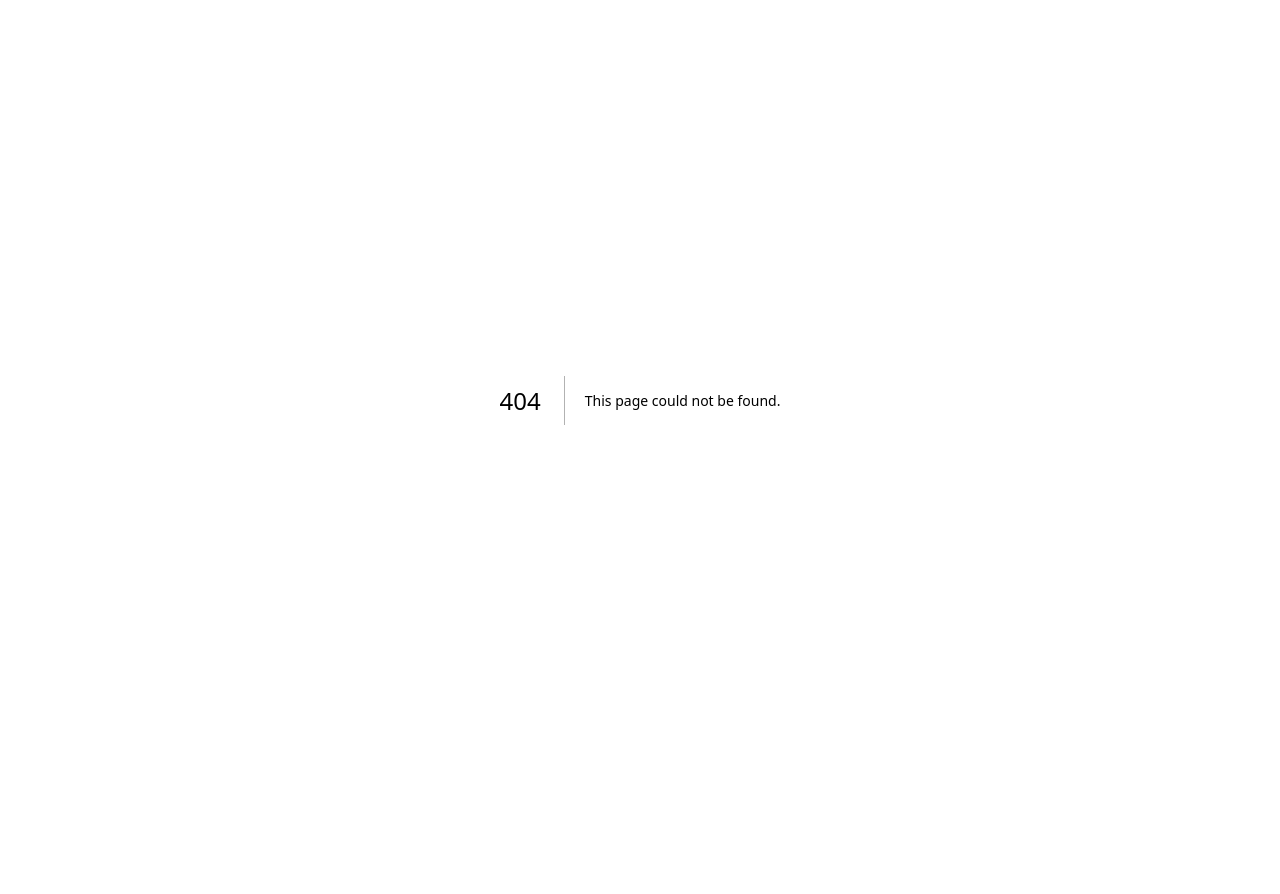
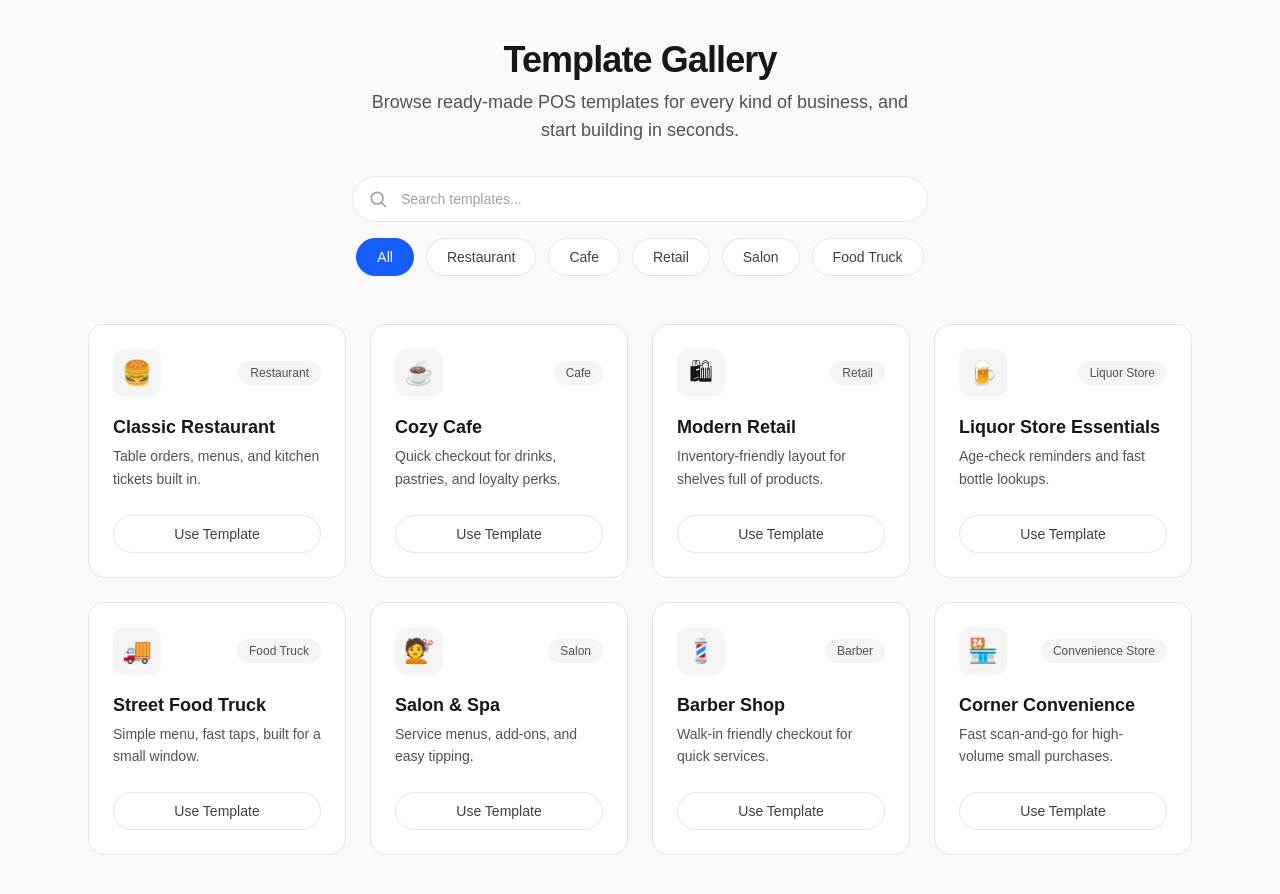
Before and after one commit to aasishjannuaj/pos-canvas, a Next.js app: page /templates in a window 1280 px wide. Before the commit this address had no page. Before the commit the page ends 800 px from the top, so only its background shows below. Built offline with nearby package versions, Linux system fonts and the light colour scheme.

Commit message:
Add template gallery page

```diff
--- /dev/null
+++ b/app/templates/page.tsx
@@ -0,0 +1,16 @@
+import PageContainer from "@/components/common/PageContainer";
+import TemplateGalleryHeader from "@/components/templates/TemplateGalleryHeader";
+import TemplateGrid from "@/components/templates/TemplateGrid";
+
+export default function TemplatesPage() {
+  return (
+    <main className="min-h-screen bg-neutral-50">
+      <PageContainer>
+        <div className="flex flex-col gap-12">
+          <TemplateGalleryHeader />
+          <TemplateGrid />
+        </div>
+      </PageContainer>
+    </main>
+  );
+}
--- /dev/null
+++ b/components/templates/TemplateGalleryCard.tsx
@@ -0,0 +1,43 @@
+type TemplateGalleryCardProps = {
+  icon: string;
+  name: string;
+  category: string;
+  description: string;
+};
+
+export default function TemplateGalleryCard({
+  icon,
+  name,
+  category,
+  description,
+}: TemplateGalleryCardProps) {
+  return (
+    <div className="group flex flex-col gap-4 rounded-2xl border border-neutral-200 bg-white p-6 transition-all hover:-translate-y-1 hover:shadow-lg hover:shadow-neutral-200/60">
+      <div className="flex items-center justify-between">
+        <div className="flex h-12 w-12 items-center justify-center rounded-xl bg-neutral-100 text-2xl transition-colors group-hover:bg-blue-600">
+          <span className="transition-transform group-hover:scale-110">
+            {icon}
+          </span>
+        </div>
+
+        <span className="rounded-full bg-neutral-100 px-3 py-1 text-xs font-medium text-neutral-600">
+          {category}
+        </span>
+      </div>
+
+      <div className="flex flex-col gap-1">
+        <h3 className="text-lg font-semibold text-neutral-900">{name}</h3>
+        <p className="text-sm leading-relaxed text-neutral-600">
+          {description}
+        </p>
+      </div>
+
+      <button
+        type="button"
+        className="mt-2 w-full rounded-full border border-neutral-200 px-4 py-2 text-sm font-medium text-neutral-700 transition-colors hover:border-blue-600 hover:bg-blue-600 hover:text-white focus-visible:outline focus-visible:outline-2 focus-visible:outline-offset-2 focus-visible:outline-blue-600"
+      >
+        Use Template
+      </button>
+    </div>
+  );
+}
--- /dev/null
+++ b/components/templates/TemplateGalleryHeader.tsx
@@ -0,0 +1,59 @@
+const filters = ["All", "Restaurant", "Cafe", "Retail", "Salon", "Food Truck"];
+
+export default function TemplateGalleryHeader() {
+  return (
+    <div className="flex flex-col gap-8">
+      <div className="flex flex-col gap-2 text-center">
+        <h1 className="text-4xl font-semibold tracking-tight text-neutral-900">
+          Template Gallery
+        </h1>
+        <p className="mx-auto max-w-xl text-base text-neutral-600 md:text-lg">
+          Browse ready-made POS templates for every kind of business, and
+          start building in seconds.
+        </p>
+      </div>
+
+      <div className="flex flex-col items-center gap-4">
+        <div className="relative w-full max-w-xl">
+          <span className="pointer-events-none absolute inset-y-0 left-4 flex items-center text-neutral-400">
+            <svg
+              xmlns="http://www.w3.org/2000/svg"
+              viewBox="0 0 24 24"
+              fill="none"
+              stroke="currentColor"
+              strokeWidth={2}
+              strokeLinecap="round"
+              strokeLinejoin="round"
+              className="h-5 w-5"
+            >
+              <circle cx="11" cy="11" r="7" />
+              <line x1="21" y1="21" x2="16.65" y2="16.65" />
+            </svg>
+          </span>
+
+          <input
+            type="text"
+            placeholder="Search templates..."
+            className="w-full rounded-full border border-neutral-200 bg-white py-3 pl-12 pr-5 text-sm text-neutral-900 placeholder-neutral-400 transition-colors focus:border-blue-600 focus:outline-none focus-visible:outline focus-visible:outline-2 focus-visible:outline-offset-2 focus-visible:outline-blue-600"
+          />
+        </div>
+
+        <div className="flex flex-wrap items-center justify-center gap-3">
+          {filters.map((filter, index) => (
+            <button
+              key={filter}
+              type="button"
+              className={`rounded-full border px-5 py-2 text-sm font-medium transition-colors focus-visible:outline focus-visible:outline-2 focus-visible:outline-offset-2 focus-visible:outline-blue-600 ${
+                index === 0
+                  ? "border-blue-600 bg-blue-600 text-white"
+                  : "border-neutral-200 bg-white text-neutral-700 hover:border-blue-600 hover:text-blue-600"
+              }`}
+            >
+              {filter}
+            </button>
+          ))}
+        </div>
+      </div>
+    </div>
+  );
+}
--- /dev/null
+++ b/components/templates/TemplateGrid.tsx
@@ -0,0 +1,68 @@
+import TemplateGalleryCard from "./TemplateGalleryCard";
+
+const templates = [
+  {
+    icon: "🍔",
+    name: "Classic Restaurant",
+    category: "Restaurant",
+    description: "Table orders, menus, and kitchen tickets built in.",
+  },
+  {
+    icon: "☕",
+    name: "Cozy Cafe",
+    category: "Cafe",
+    description: "Quick checkout for drinks, pastries, and loyalty perks.",
+  },
+  {
+    icon: "🛍",
+    name: "Modern Retail",
+    category: "Retail",
+    description: "Inventory-friendly layout for shelves full of products.",
+  },
+  {
+    icon: "🍺",
+    name: "Liquor Store Essentials",
+    category: "Liquor Store",
+    description: "Age-check reminders and fast bottle lookups.",
+  },
+  {
+    icon: "🚚",
+    name: "Street Food Truck",
+    category: "Food Truck",
+    description: "Simple menu, fast taps, built for a small window.",
+  },
+  {
+    icon: "💇",
+    name: "Salon & Spa",
+    category: "Salon",
+    description: "Service menus, add-ons, and easy tipping.",
+  },
+  {
+    icon: "💈",
+    name: "Barber Shop",
+    category: "Barber",
+    description: "Walk-in friendly checkout for quick services.",
+  },
+  {
+    icon: "🏪",
+    name: "Corner Convenience",
+    category: "Convenience Store",
+    description: "Fast scan-and-go for high-volume small purchases.",
+  },
+];
+
+export default function TemplateGrid() {
+  return (
+    <div className="grid grid-cols-1 gap-6 sm:grid-cols-2 lg:grid-cols-4">
+      {templates.map((template) => (
+        <TemplateGalleryCard
+          key={template.name}
+          icon={template.icon}
+          name={template.name}
+          category={template.category}
+          description={template.description}
+        />
+      ))}
+    </div>
+  );
+}
```
